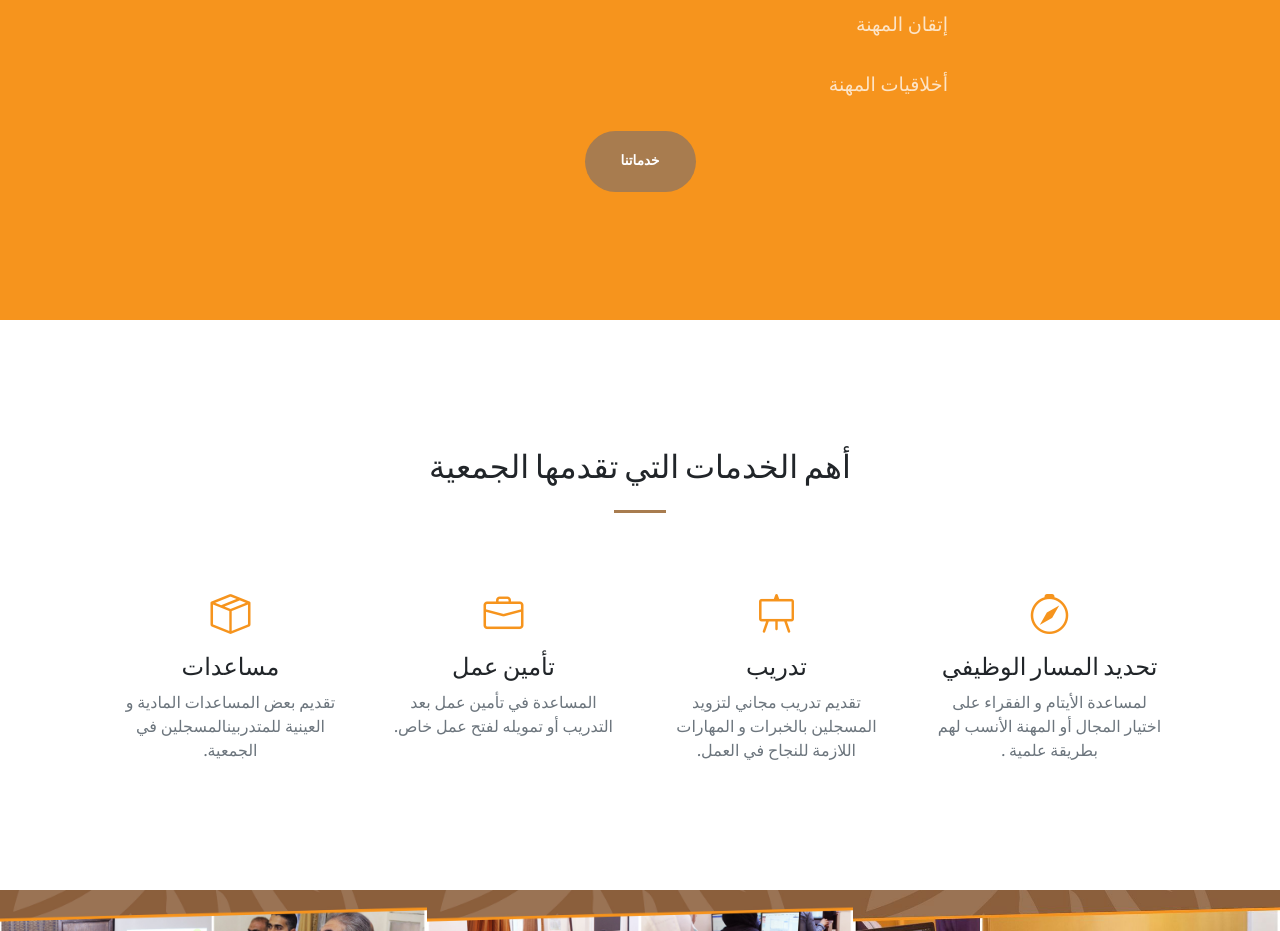
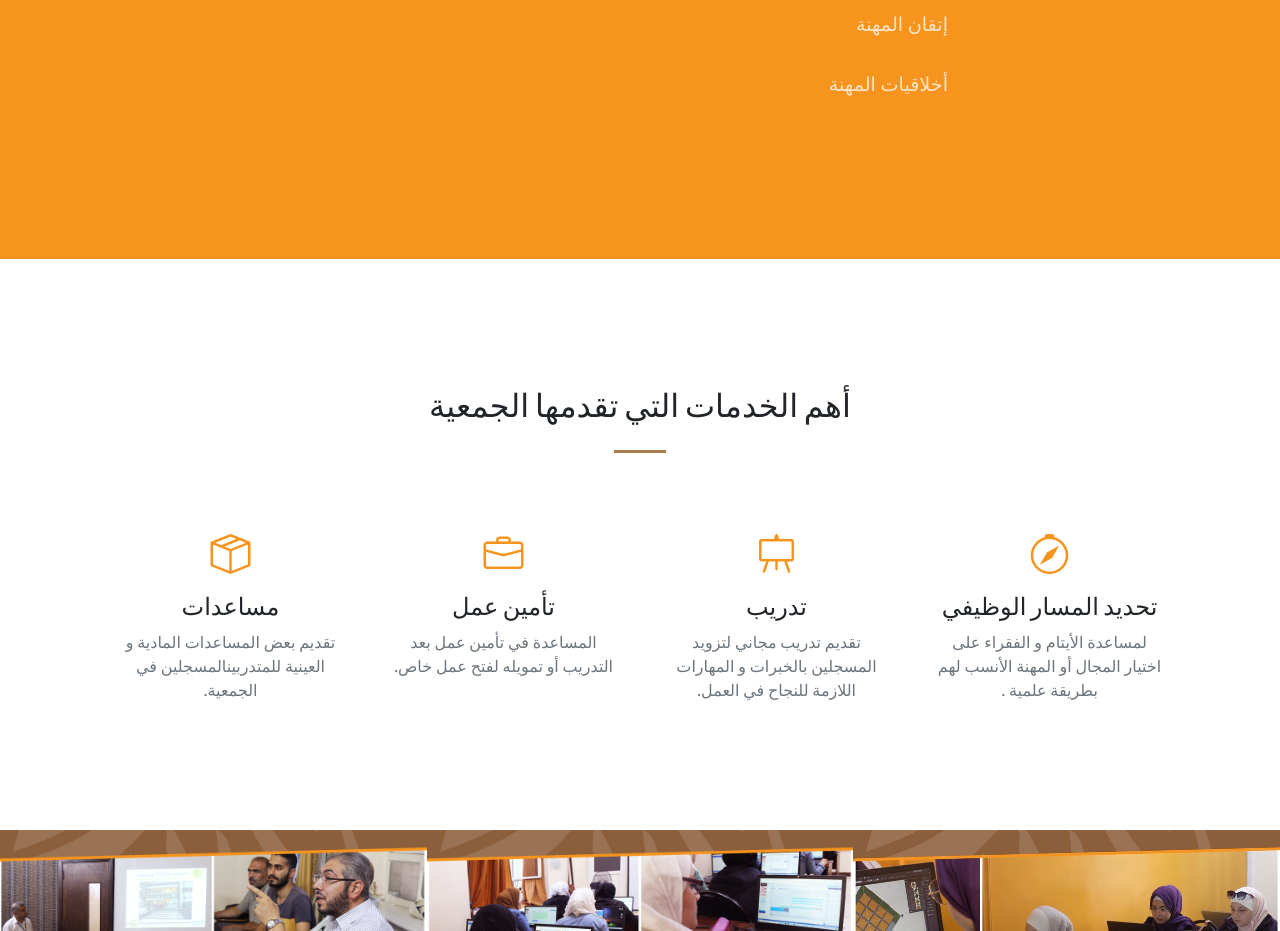
Before and after one commit to NourSaadEddin/albarakaweb, a plain HTML site: page index.html in a window 1280 px wide. Shown: the part 1220-2151 px from the top of the page. Drawn offline with nearby package versions, Linux system fonts and the light colour scheme; some packages are replaced by stand-ins of ours; a script that the page names is missing.

Commit message:
delete BTN

```diff
--- a/index.html
+++ b/index.html
@@ -94,7 +94,7 @@
                         <p class="text-white mb-8 rightp "><i class="bi bi-pin fs-1 mb-1 work "></i> يركز التدريب على: </p>
                         <p class=" text-white-75 rightpn">      إتقان المهنة</p>
                         <p class=" text-white-75 rightpn">     أخلاقيات المهنة</p>
-                        <a class="btn btn-light btn-xl" href="#services">خدماتنا</a>
+
                     </div>
                 </div>
             </div>
```
